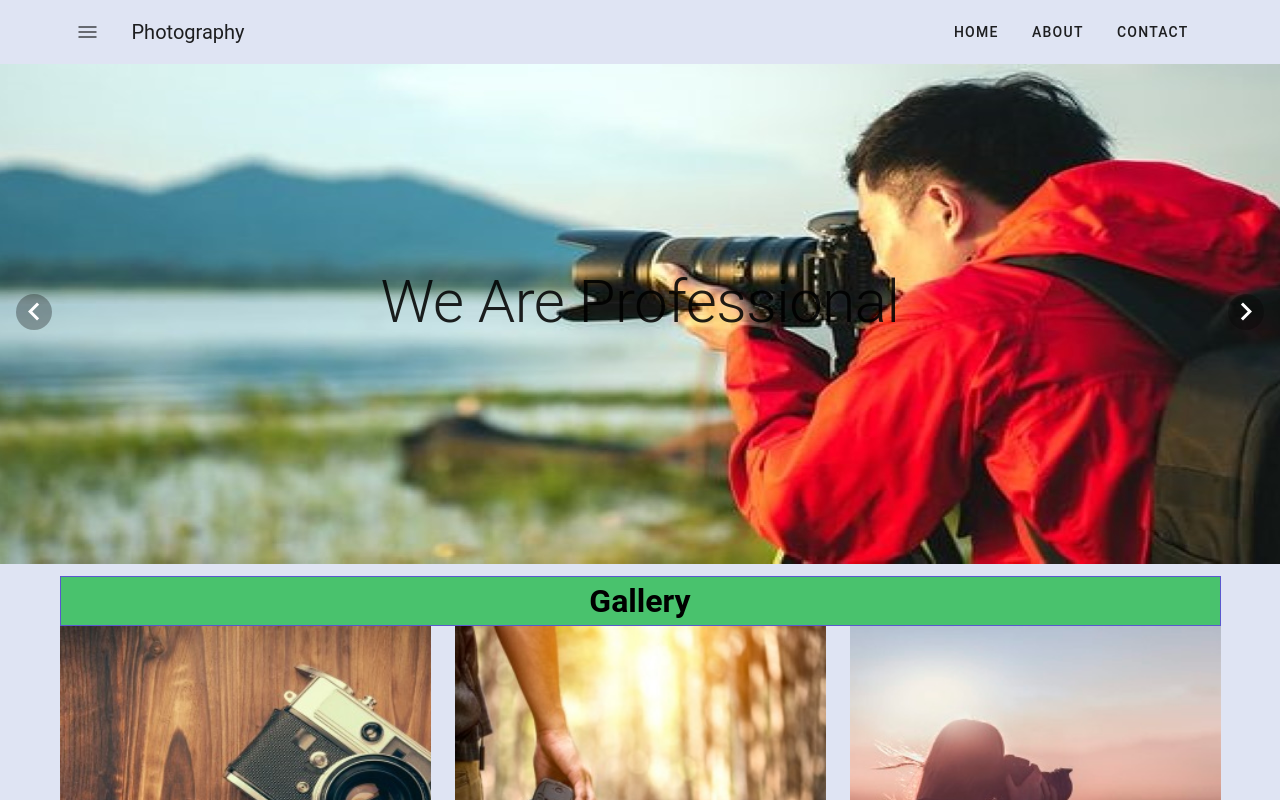
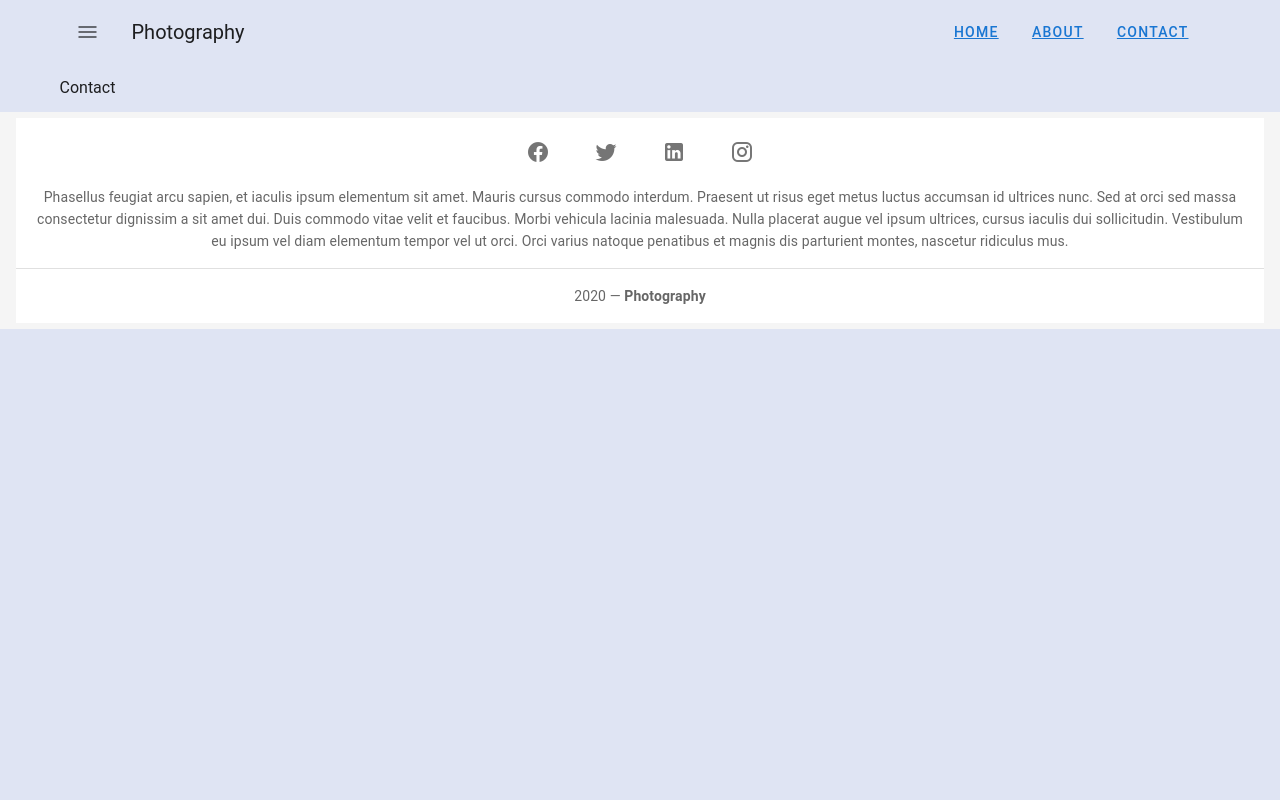
Before and after one commit to boyet007/vuetify-fotography, a Vue app: page /contact in a window 1280 px wide. Shown: the top 800 px of the page. Built offline with nearby package versions, Linux system fonts and the light colour scheme.

Commit message:
Vuetify #8 - Working on Router and managing componentns

```diff
--- a/package.json
+++ b/package.json
@@ -10,6 +10,7 @@
   "dependencies": {
     "core-js": "^3.6.5",
     "vue": "^2.6.11",
+    "vue-router": "^3.4.3",
     "vuetify": "^2.2.11",
     "webpack": "^4.44.1"
   },
--- a/src/App.vue
+++ b/src/App.vue
@@ -1,16 +1,11 @@
 <template>
   <v-app>
-    <v-app-bar
-      app flat
-    >
+    <v-app-bar app flat>
         <Header />
     </v-app-bar>
-
-    <v-main>
-      <Hero />
-      <Gallery />
-      <LatestPost />
-    </v-main>
+    <v-container>
+      <router-view />
+    </v-container>
     <v-footer>
       <Footer />
     </v-footer>
@@ -19,16 +14,13 @@
 
 <script>
 import Header from './components/Header';
-import Hero from './components/Hero';
-import Gallery from './components/Gallery';
-import LatestPost from './components/LatestPost';
 import Footer from './components/Footer';
 
 export default {
   name: 'App',
 
   components: {
-    Header, Hero, Gallery, LatestPost, Footer,
+    Header, Footer,
   },
 };
 </script>
--- a/src/components/Header.vue
+++ b/src/components/Header.vue
@@ -9,13 +9,13 @@
 
       <v-toolbar-items>
         <v-btn text>
-          Home
+          <router-link to="/">Home</router-link>
         </v-btn>
         <v-btn text>
-          About
+          <router-link to="/about">About</router-link>
           </v-btn>
         <v-btn text>
-          Contact
+          <router-link to="/contact">Contact</router-link>
         </v-btn>
       </v-toolbar-items>
     </v-toolbar>
--- a/src/main.js
+++ b/src/main.js
@@ -2,10 +2,28 @@ import Vue from 'vue'
 import App from './App.vue'
 import vuetify from './plugins/vuetify';
 import './scss/main.scss'
+import VueRouter from 'vue-router'
+
+import Home from './views/Home'
+import About from './views/About'
+import Contact from './views/Contact'
+import NotFound from './views/NotFound'
 
 Vue.config.productionTip = false
+Vue.use(VueRouter)
+
+const router = new VueRouter({
+  mode: 'history',
+  routes: [
+    { path: '/', component: Home },
+    { path: '/about', component: About },
+    { path: '/contact', component: Contact },
+    { path: '*', component: NotFound },
+  ]
+});
 
 new Vue({
+  router,
   vuetify,
   render: h => h(App)
 }).$mount('#app')
--- a/src/scss/main.scss
+++ b/src/scss/main.scss
@@ -5,7 +5,7 @@ $biru: rgb(89, 89, 206);
 $hitam: black;
 $putih: rgb(255 255 255);
 
-.v-main__wrap, .v-toolbar__content {
+.v-toolbar__content, .v-application--wrap {
     background-color: $abu_abu;
 }
 
--- /dev/null
+++ b/src/views/About.vue
@@ -0,0 +1,11 @@
+<template>
+    <v-main>
+        About
+    </v-main>
+</template>
+
+<script>
+export default {
+    name: 'About',
+}
+</script>
--- /dev/null
+++ b/src/views/Contact.vue
@@ -0,0 +1,11 @@
+<template>
+    <v-main>
+        Contact
+    </v-main>
+</template>
+
+<script>
+export default {
+    name: 'Contact',
+}
+</script>
--- /dev/null
+++ b/src/views/Home.vue
@@ -0,0 +1,19 @@
+<template>
+    <v-main>
+        <Hero />
+        <Gallery />
+        <LatestPost />
+    </v-main>
+</template>
+
+<script>
+import Hero from '../components/Hero.vue'
+import Gallery from '../components/Gallery.vue'
+import LatestPost from '../components/LatestPost.vue'
+export default {
+    name: 'Home',
+    components: {
+        Hero, Gallery, LatestPost,
+    }
+}
+</script>
--- /dev/null
+++ b/src/views/NotFound.vue
@@ -0,0 +1,11 @@
+<template>
+    <v-main>
+        Not Found
+    </v-main>
+</template>
+
+<script>
+export default {
+    name: 'Home',
+}
+</script>
```
Also changed, not shown: 1 other file (tests, documents, lock files or other folders).
